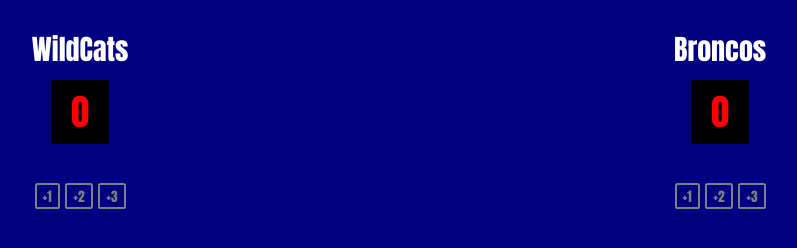
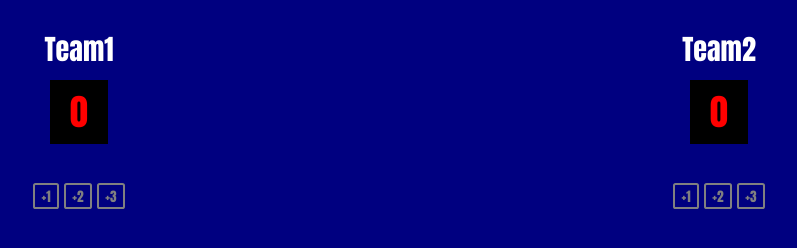
Before and after one commit to RedwoodToast/solo-project-basketball-scoreboard, a website built with Vite: page index.html in a window 1280 px wide. Shown: the whole page, without its empty margins (241-1038 px from the left). Built offline with nearby package versions, Linux system fonts and the light colour scheme.

Commit message:
Updated scoreboard headers
Changed scoreboard headers per client request

```diff
--- a/index.html
+++ b/index.html
@@ -5,7 +5,7 @@
     <body>
         <div class="container">
             <div class=board>
-                <h3>WildCats</h3>
+                <h3>Team1</h3>
                 <h2 id="home-total">0</h2>
                 <div class="score-buttons">
                     <button id="home-score1-btn" onclick="hScore1()">+1</button>
@@ -14,7 +14,7 @@
                 </div>
             </div>
             <div class=board>
-                <h3>Broncos</h3>
+                <h3>Team2</h3>
                 <h2 id="guest-total">0</h2>
                 <div class="score-buttons">
                 <button id="guest-score1-btn" onclick="aScore1()">+1</button>
```
